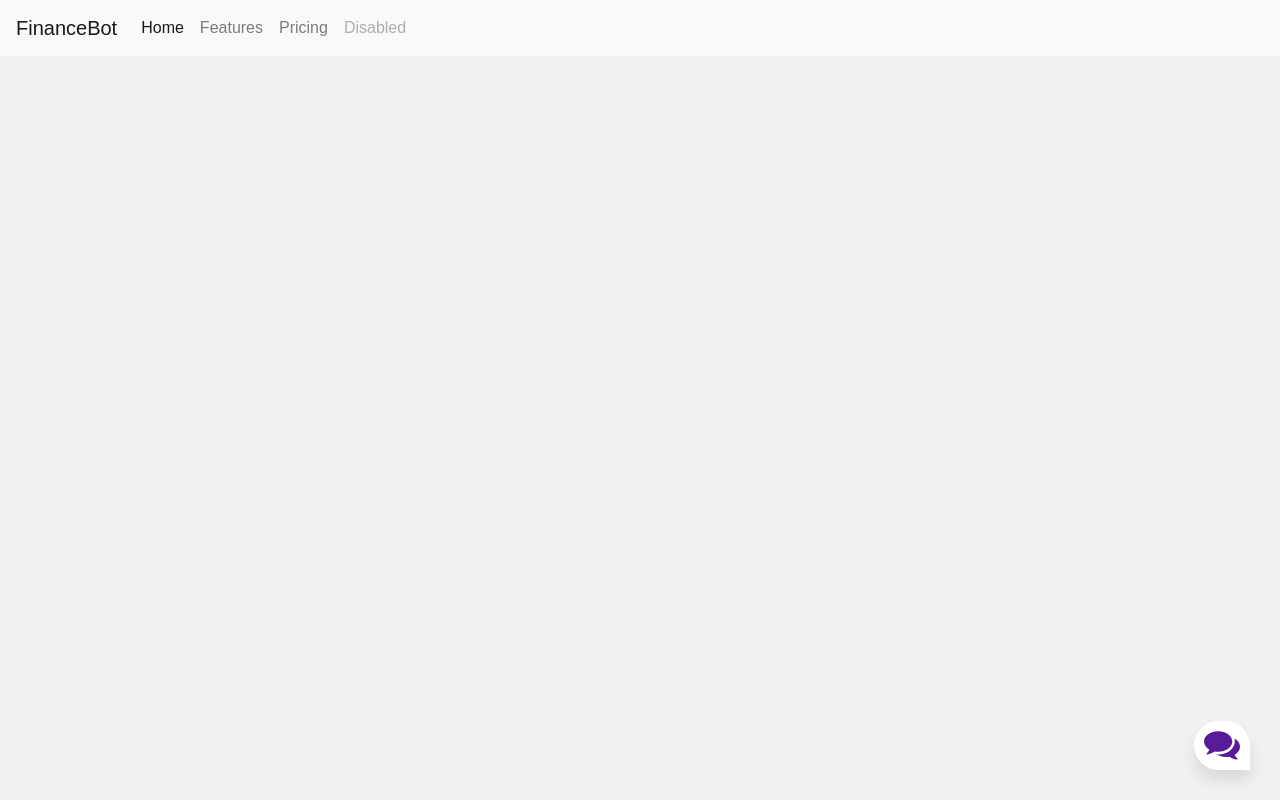
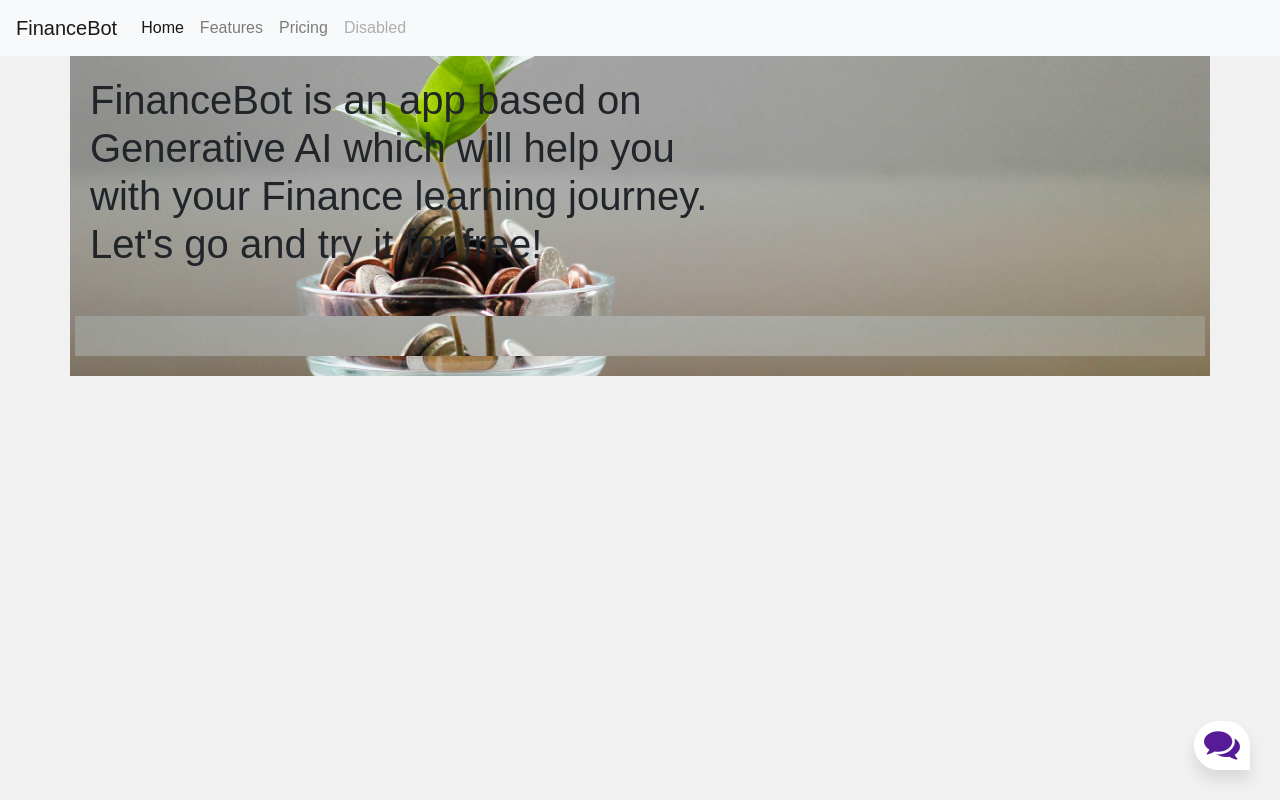
Before and after one commit to JorgeV20/Knowledge_Base_Chatbot, a Flask app: page / in a window 1280 px wide; the page is wider, and only the part inside the window is pictured. Run offline with Flask 3, Linux system fonts and the light colour scheme.

Commit message:
updated files

```diff
--- a/static/app.js
+++ b/static/app.js
@@ -84,10 +84,7 @@
 
         const chatmessage = chatbox.querySelector('.chatbox__messages');
         chatmessage.innerHTML=html;
-    }
-
-
-
+    };
 }
 
 
--- a/static/style.css
+++ b/static/style.css
@@ -17,6 +17,15 @@
     --primaryBoxShadow: 0px 10px 15px rgba(0, 0, 0, 0.1);
     --secondaryBoxShadow: 0px -10px 15px rgba(0, 0, 0, 0.1);
     --primary: #581B98;
+}
+
+
+
+.container{
+    background-image: url('/static/images/micheile-henderson-SoT4-mZhyhE-unsplash.jpg');
+    background-size: cover;
+    background-position: center;
+    padding: 20px;
 }
 
 /* CHATBOX
--- a/templates/index.html
+++ b/templates/index.html
@@ -36,7 +36,14 @@
         </div>
       </nav>
 
-
+      <div class="container h-100">
+        <div class="row h-100">
+            <div class="col-lg-7 my-auto">
+                <div class="mx-auto header-content">
+                    <h1 class="mb-5">FinanceBot is an app based on Generative AI which will help you with
+                        your Finance learning journey. Let's go and try it for free!</h1>
+        </div>
+    </div>
 
 
 
```
Also changed, not shown: static/images/micheile-henderson-SoT4-mZhyhE-unsplash.jpg (added).
